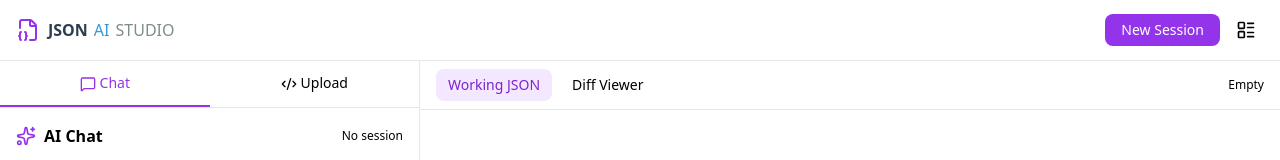
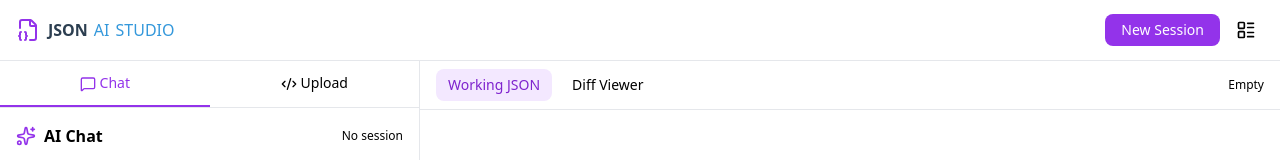
Before and after one commit to rohity60/json-ai-studio, a Next.js app in the folder apps/web/: page / in a window 1280 px wide. Shown: the top 160 px of the page. Built offline with nearby package versions, Linux system fonts and the light colour scheme; no server answers.

Commit message:
logo change

```diff
--- a/apps/web/src/app/page.tsx
+++ b/apps/web/src/app/page.tsx
@@ -39,7 +39,7 @@
             <div className="logo-container opt-1">
               <span className="brand-main">JSON</span>
               <span className="brand-sub-1">AI</span>
-              <span className="brand-sub-2">STUDIO</span>
+              <span className="brand-sub-1">STUDIO</span>
             </div>
           </div>
           <div className="flex items-center gap-2">
```
